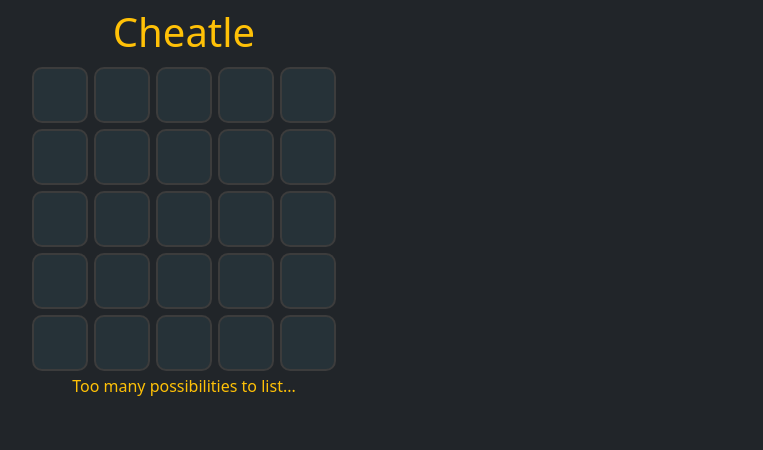
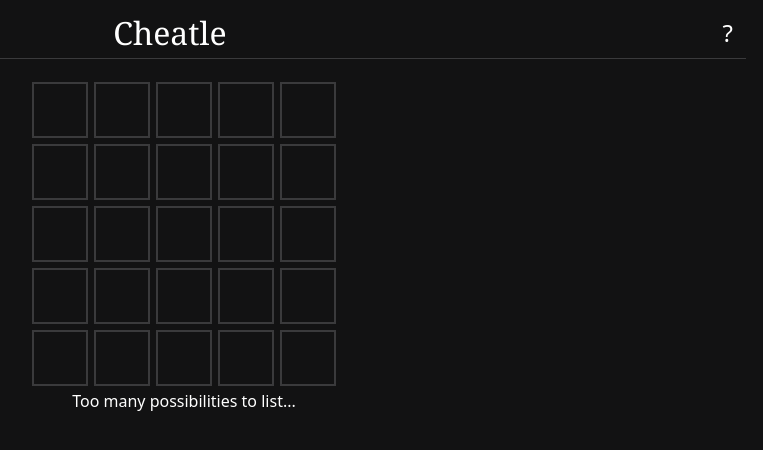
Before and after one commit to pkmoore/wordle-solver, a React (Create React App) app: page / in a window 1280 px wide. Shown: the top 450 px of the page, without its empty margins (456-1219 px from the left). Built offline with nearby package versions, Linux system fonts and the light colour scheme.

Commit message:
Better styles and new header

```diff
--- a/package.json
+++ b/package.json
@@ -8,6 +8,7 @@
     "@testing-library/react": "^12.1.3",
     "@testing-library/user-event": "^13.5.0",
     "bootstrap": "^5.1.3",
+    "node-sass": "^7.0.1",
     "react": "^17.0.2",
     "react-dom": "^17.0.2",
     "react-scripts": "5.0.0",
--- a/src/App.js
+++ b/src/App.jsx
@@ -1,8 +1,8 @@
 import React, { Component } from "react";
-import "./App.css";
+import "./App.scss";
 import LetterRow from "./components/letterrow";
 import Possibilities from "./components/possibilities";
-import "bootstrap/dist/css/bootstrap.css";
+import Header from "./components/header";
 
 class App extends Component {
   state = {
@@ -185,7 +185,7 @@
   render() {
     return (
       <React.Fragment>
-        <h1>Cheatle</h1>
+        <Header />
         <div>
           {this.state.letterRows.map((lr) => (
             <LetterRow
--- a/src/App.css
+++ b/src/App.scss
@@ -1,5 +1,36 @@
-body {
-    background-color: black;
+// Default variable overrides
+
+$dark: #121213;
+$grey: #3a3a3c;
+$lightgrey: #6c6c6f;
+
+
+@import "../node_modules/bootstrap/scss/bootstrap";
+
+.title {
+    font-family: "Georgia", "Times New Roman", "serif";
+    font-size: 2em;
+}
+
+.navbar {
+    border-bottom: 1px solid $grey;
+    margin-bottom: 20px;
+    padding-top: 0;
+    padding-bottom: 0;
+}
+
+.navitem {
+    font-size: 1.5em;
+    color: $white;
+}
+
+.help-button {
+    font-size: 1.5em;
+    color: $white;
+}
+
+.help-button:hover {
+    color: $lightgrey;
 }
 
 input[type="text"].letter
@@ -12,13 +43,13 @@
   height: 56px;
   width: 56px;
   text-align: center;
-  border-radius: 10px;
   border-top-style: hidden;
   border-right-style: hidden;
   border-left-style: hidden;
   border-bottom-style: hidden;
   border: 2px solid;
-  border-color: #3c3c3c;
+  border-color: $grey;
+  background-color: #121213;
   margin: 3px;
   -webkit-tap-highlight-color: transparent;
 }
--- /dev/null
+++ b/src/components/header.jsx
@@ -0,0 +1,23 @@
+import React, { Component } from "react";
+
+class Header extends Component {
+  render() {
+    return (
+      <React.Fragment>
+      <header className="navbar flex-row justify-content-between">
+        <span className="navtext">&nbsp;&nbsp;</span>
+        <span className="title nav-brand">Cheatle</span>
+        <button
+          type="button"
+          className="btn help-button"
+          data-toggle="modal"
+          data-target="#exampleModal"
+        >
+          ?
+        </button>
+      </header>
+    </React.Fragment>);
+  }
+}
+
+export default Header;
--- a/src/index.css
+++ /dev/null
@@ -1,13 +0,0 @@
-body {
-  margin: 0;
-  font-family: -apple-system, BlinkMacSystemFont, 'Segoe UI', 'Roboto', 'Oxygen',
-    'Ubuntu', 'Cantarell', 'Fira Sans', 'Droid Sans', 'Helvetica Neue',
-    sans-serif;
-  -webkit-font-smoothing: antialiased;
-  -moz-osx-font-smoothing: grayscale;
-}
-
-code {
-  font-family: source-code-pro, Menlo, Monaco, Consolas, 'Courier New',
-    monospace;
-}
--- a/src/index.js
+++ b/src/index.js
@@ -1,13 +1,13 @@
 import React from 'react';
 import ReactDOM from 'react-dom';
-import './index.css';
+import './App.scss';
 import App from './App';
 import reportWebVitals from './reportWebVitals';
 
 document.body.classList.add("bg-dark");
 ReactDOM.render(
   <React.StrictMode>
-    <div className="container bg-dark p-2 text-warning text-center">
+    <div className="container bg-dark text-white p-2 text-center">
         <App />
     </div>
   </React.StrictMode>,
```
Also changed, not shown: 1 other file (tests, documents, lock files or other folders).
